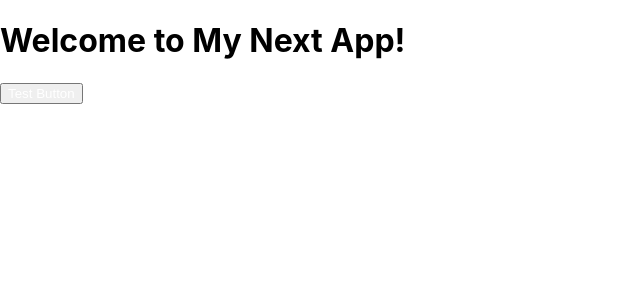
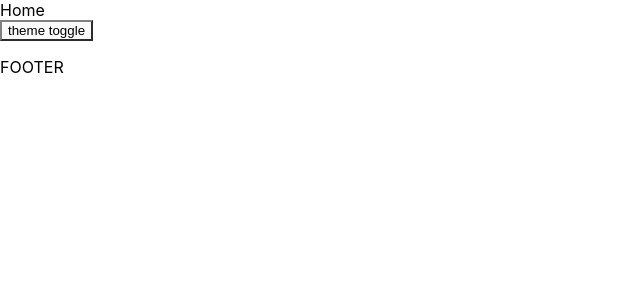
Before and after one commit to nikki-kiga/portfolio-type-next-story, a Next.js app: page / in a window 1280 px wide. Shown: the top 300 px of the page, without its empty margins (0-640 px from the left). Built offline with nearby package versions, Linux system fonts and the light colour scheme.

Commit message:
add mixins and toggle for theme

```diff
--- a/components/Button/Button.tsx
+++ b/components/Button/Button.tsx
@@ -1,15 +1,20 @@
 import styles from '../../styles/2-components/button.module.scss';
 import React from 'react';
+import { useTheme } from '../../providers/ThemeProvider';
 
 export interface Props {
   label: string;
   onClick: () => void;
   disabled?: boolean;
+  level?: string;
 }
 
-export const Button = ({label, onClick, disabled = false} : Props) => {
+export const Button = ({label, onClick, disabled = false, level = 'primary'} : Props) => {
+  const {theme} = useTheme()
+  const levelClass = level === 'primary' ? styles.primary : styles.secondary;
+
   return (
-    <button className={`btn ${styles.secondary}`}
+    <button className={`${styles.btn} ${theme} ${levelClass}`}
       onClick={!disabled ? onClick : () => {}}>
       {label}
     </button>
--- /dev/null
+++ b/components/Footer.tsx
@@ -0,0 +1,11 @@
+import * as React from 'react'
+
+const Footer = () => {
+  return (
+    <>
+    <p>FOOTER</p>
+    </>
+  )
+}
+
+export default Footer
--- /dev/null
+++ b/components/Header.tsx
@@ -0,0 +1,17 @@
+import * as React from 'react'
+import NavBar from './NavBar'
+import {Button} from './Button/Button'
+import { useTheme } from 'providers/ThemeProvider'
+
+const Header = () => {
+  const { theme, toggle } = useTheme();
+  return (
+    <>
+    <NavBar/>
+    <Button label={`theme toggle`} onClick={() => toggle()}/>
+    </>
+
+  )
+}
+
+export default Header
--- /dev/null
+++ b/components/Layout.tsx
@@ -0,0 +1,17 @@
+import * as React from 'react'
+import Header from './Header'
+import Footer from './Footer'
+
+const Layout = ({children}) => {
+ return (
+   <>
+   <Header></Header>
+   <main>
+     {children}
+   </main>
+   <Footer></Footer>
+   </>
+ )
+}
+
+export default Layout
--- /dev/null
+++ b/components/NavBar.tsx
@@ -0,0 +1,14 @@
+import * as React from 'react'
+import Link from 'next/link'
+
+const NavBar = () => {
+  return (
+    <nav>
+      <Link href="/">
+        <a>Home</a>
+      </Link>
+    </nav>
+  )
+}
+
+export default NavBar;
--- a/pages/index.tsx
+++ b/pages/index.tsx
@@ -1,14 +1,16 @@
 import { Button } from "@components/Button/Button";
 import * as React from "react";
-import {} from '../components/Button/Button';
+import Head from 'next/head'
+
+import Layout from '../components/Layout'
+import { useTheme } from "providers/ThemeProvider";
 const Home = () => {
   return (
-    <>
-    <h1>Welcome to My Next App!</h1>
-    <Button label={'Test Button'} onClick={() => console.log('clicked!')}></Button>
-    </>
-
-
+    <Layout>
+      <Head>
+        <title>Template Typescript Next Project</title>
+      </Head>
+    </Layout>
   )
 };
 
--- a/providers/ThemeProvider.tsx
+++ b/providers/ThemeProvider.tsx
@@ -2,8 +2,8 @@
 import React from 'react';
 
 type ThemeContextType = {
-  mode: string,
-  toggle (): void;
+  theme: string,
+  toggle: () => void;
 }
 
 type Props = {
@@ -13,7 +13,7 @@ type Props = {
 const defaultMode = 'dark';
 
 export const ManageThemeContext: React.Context<ThemeContextType> = React.createContext({
-  mode: defaultMode,
+  theme: defaultMode,
   toggle: () => {}
 });
 
@@ -30,13 +30,10 @@ export const ThemeProvider = ({children,}: Props) => {
       : setThemeName('light');
   },[]);
 
-  const setTheme = () => themeName === 'dark' ? setThemeName('light') : setThemeName('dark');
+  const setTheme = () => setThemeName(themeName === 'dark' ? 'light' : 'dark');
 
   return (
-    <ManageThemeContext.Provider value={{
-      mode:themeName,
-      toggle: setTheme
-    }}>
+    <ManageThemeContext.Provider value={{ theme: themeName, toggle: setTheme}}>
       {children}
     </ManageThemeContext.Provider>
   )
--- a/styles/1-base/_color-palette.scss
+++ b/styles/1-base/_color-palette.scss
@@ -15,13 +15,7 @@ $themes: (
     )
 );
 
-$theme: map-get($themes, dark);
-
-@function color($color-name) {
-    @return map-get($theme, $color-name);
+@function color($theme: 'dark', $color-name: 'primary') {
+    $curr : map-get($themes, $theme);
+    @return map-get($curr, $color-name);
 }
-
-@mixin theme-color($theme-name: 'dark') {
-    $theme: map-get($themes, $theme-name) !global;
-    @content
-}
--- /dev/null
+++ b/styles/1-base/_theme_primary_secondary.scss
@@ -0,0 +1,15 @@
+@use './color-palette' as c;
+
+@mixin prim-second($name : 'dark') {
+  .primary {
+      color: c.color($name, 'contrast');
+      border-color: c.color($name, 'accent');
+      background-color: c.color($name, 'primary');
+  }
+
+  .secondary {
+    color: c.color($name, 'contrast');
+    border-color: c.color($name, 'accent');
+    background-color: c.color($name, 'primary');
+  }
+}
--- a/styles/2-components/button.module.scss
+++ b/styles/2-components/button.module.scss
@@ -1,5 +1,6 @@
 @use "../1-base/color-palette" as *;
 @use '../1-base/sizes' as sizes;
+@use '../1-base/theme_primary_secondary' as prim-second;
 
 @mixin button-reset {
   padding: 0;
@@ -11,7 +12,6 @@
 }
 
 .btn {
-  @include button-reset;
   border: by-size(xxs) solid;
   display: flex;
   align-items: center;
@@ -19,44 +19,5 @@
   position: relative;
 }
 
-
-.primary {
-  @include theme-color() {
-    color: color(primary);
-    border-color: color(accent);
-  }
-
-  @include theme-color(light) {
-    color: color(primary);
-    border-color: color(accent);
-  }
-  padding: 4rem;
-  &:focus, :hover {
-    @include theme-color() {
-      color: color(secondary)
-    }
-    @include theme-color(light) {
-      color: color(secondary)
-    }
-  }
-}
-
-.secondary {
-  @include theme-color() {
-    color: color(secondary)
-  }
-
-  @include theme-color(light) {
-    color: color(secondary)
-  }
-
-  &:focus, :hover {
-    @include theme-color() {
-      color: color(primary)
-    }
-
-    @include theme-color(light) {
-      color: color(primary)
-    }
-  }
-}
+@include prim-second.prim-second('dark');
+@include prim-second.prim-second('light');
```
